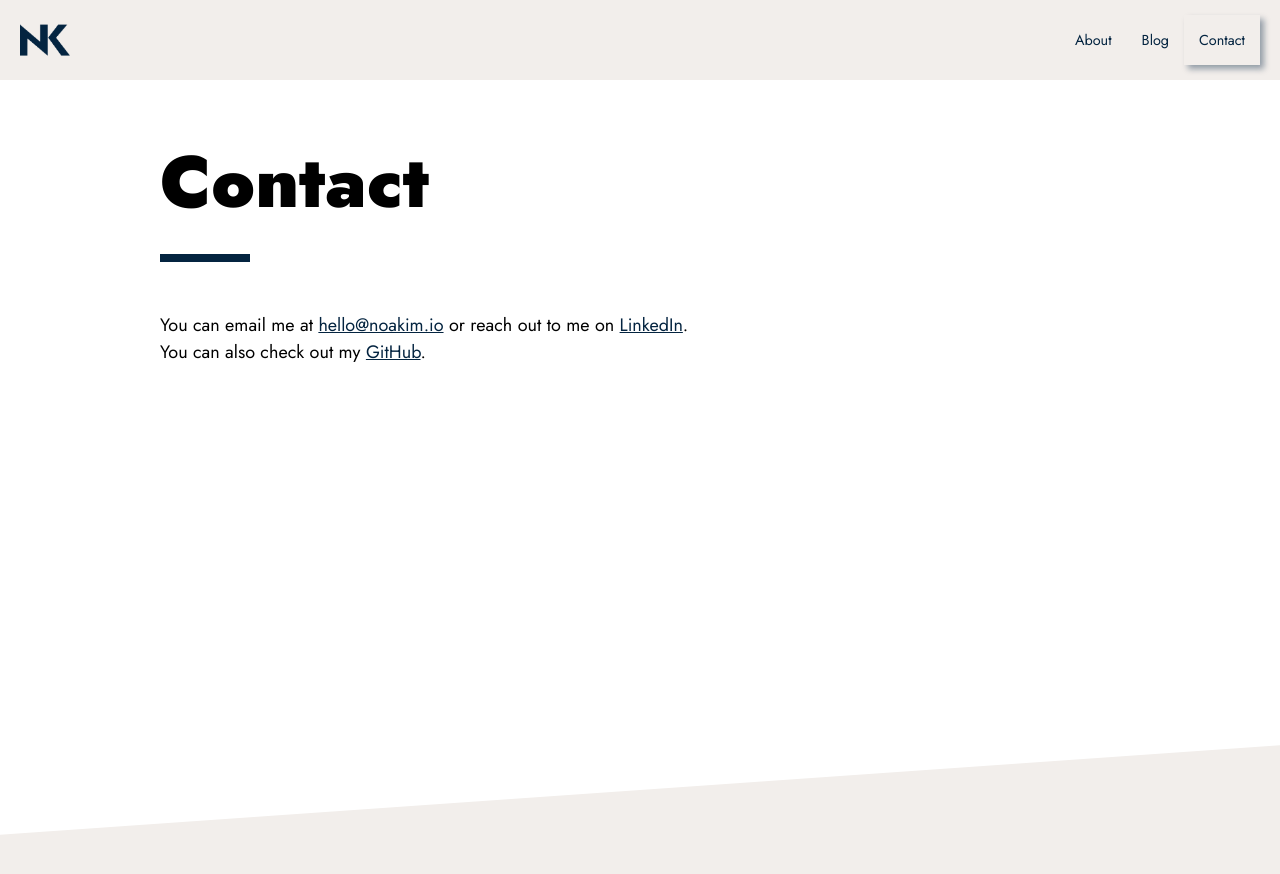
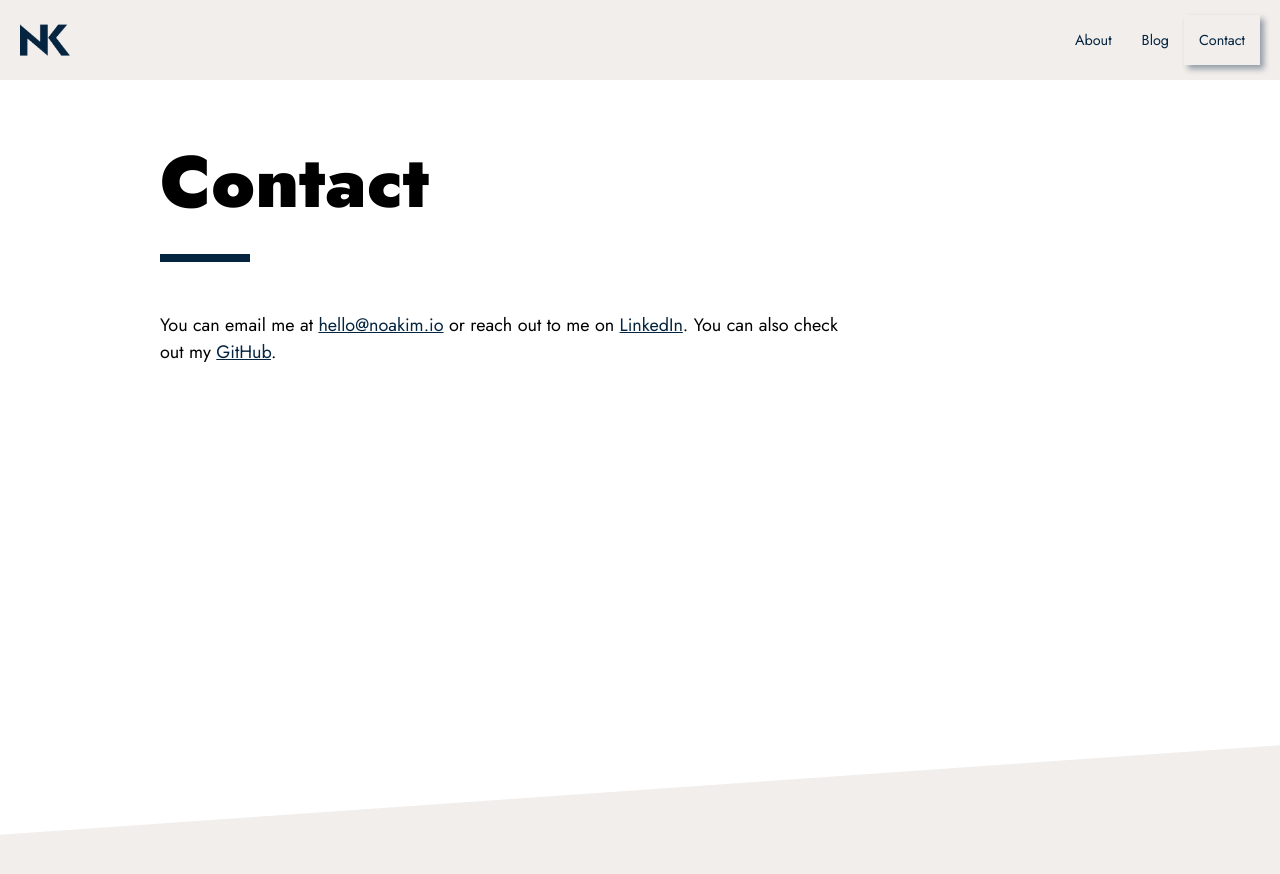
Before and after one commit to noanonoa/noanonoa.github.io, a Jekyll site: the page built from contact.md, in a window 1280 px wide. Shown: the top 874 px of the page. Built offline with Jekyll 4.4.1, drawn with Linux system fonts in a browser that asks for light colours.

```diff
--- a/contact.md
+++ b/contact.md
@@ -4,5 +4,4 @@ title: Contact
 ---
 
 # Contact
-- You can email me at [{{ site.email }}](mailto:{{ site.email | encode_email }}) or reach out to me on [LinkedIn](https://www.linkedin.com/in/noanonoa){:target="_blank"}{:rel="noopener"}.
-- You can also check out my [GitHub](https://github.com/noanonoa){:target="_blank"}{:rel="noopener"}.
+- You can email me at [{{ site.email }}](mailto:{{ site.email | encode_email }}) or reach out to me on [LinkedIn](https://www.linkedin.com/in/noanonoa){:target="_blank"}{:rel="noopener"}. You can also check out my [GitHub](https://github.com/noanonoa){:target="_blank"}{:rel="noopener"}.
```
